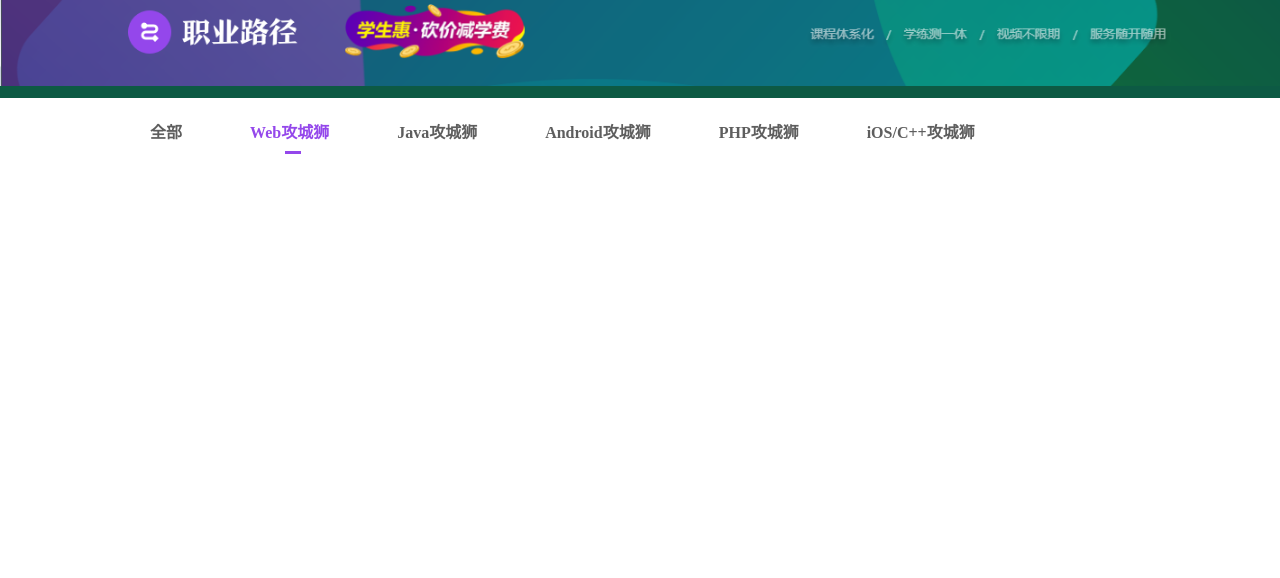
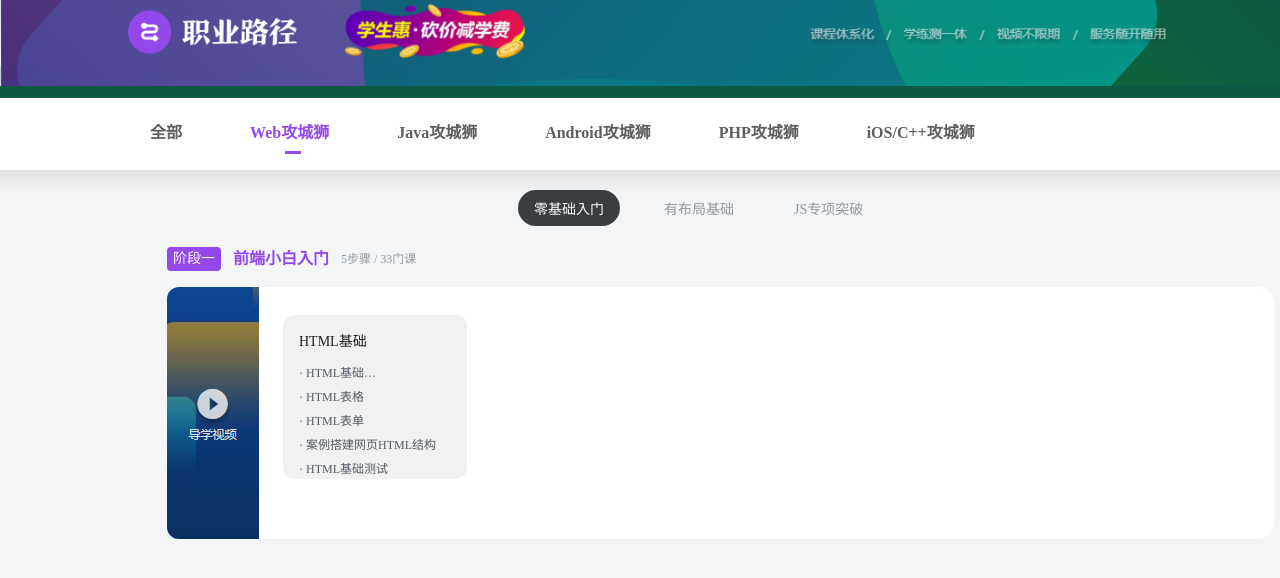
Before and after one commit to LetMeHear/page-use-HTML-CSS, a plain HTML site: page index.html in a window 1280 px wide. Shown: the part 94-672 px from the top of the page. Drawn offline with Linux system fonts and the light colour scheme.

Commit message:
add some style

```diff
--- a/index.html
+++ b/index.html
@@ -50,7 +50,36 @@
 			<div class="lessons-item-each hover-pointer">iOS/C++攻城狮</div>
 		</div>
 		<div class="small-purple-badge"></div>
-		<div class="midder-container"></div>
+		<div class="midder-container">
+			<div class="middle-toper-gradient-color"></div>
+			<div class="middle-title-items-box">
+				<div class="middle-title-items-focus hover-pointer">零基础入门</div>
+				<div class="middle-title-items-each hover-pointer">有布局基础</div>
+				<div class="middle-title-items-each hover-pointer">JS专项突破</div>
+			</div>
+			<div class="lessons-stages">
+				<div class="which-stage">阶段一</div>
+				<div class="stage-title">前端小白入门</div>
+				<div class="how-many-lessons">5步骤 / 33门课</div>
+			</div>
+			<div class="stage-detail">
+				<div class="left-pic-container"></div>
+				<div class="right-content-container">
+					<div class="content-items-each-container">
+						<div class="content-items-each">
+							<p class="content-items-each-title">HTML基础</p>
+							<ul>
+								<li>· HTML基础</li>
+								<li>· HTML表格</li>
+								<li>· HTML表单</li>
+								<li>· 案例搭建网页HTML结构</li>
+								<li>· HTML基础测试</li>
+							</ul>
+						</div>
+				    </div>
+				</div>
+			</div>
+		</div>
 		<div class="footer-container"></div>
 	</div>
 </body>
--- a/main.css
+++ b/main.css
@@ -5,7 +5,7 @@ body {
 	display: flex;
 	width: 100%;
 	height: 72px;
-	min-width: 1440px;
+	min-width: 1421px;
 	background-color: #07111b;
 }
 .mooc-logo-container {
@@ -192,3 +192,119 @@ body {
 	width: 16px;
 	background-color: #9447eb;
 }
+.midder-container {
+	height: 700px;
+	background-color: #f3f5f7;
+}
+.middle-toper-gradient-color {
+	height: 24px;
+	background: linear-gradient(0deg, #f3f5f7, #dfe1e3);
+}
+.middle-title-items-box {
+	display: flex;
+	position: relative;
+	top: -4px;
+	margin-left: 518px;
+}
+.middle-title-items-each {
+	font-size: 14px;
+	color: #93999f;
+	padding: 8px 16px;
+	border-radius: 18px;
+	margin-right: 28px;
+}
+.middle-title-items-each:hover {
+	color: #4d555d;
+}
+.middle-title-items-focus {
+	background-color: #383d42;
+	color: #fff;
+	font-size: 14px;
+	padding: 8px 16px;
+	margin-right: 28px;
+	border-radius: 18px;
+}
+.lessons-stages {
+	display: flex;
+	margin-left: 167px;
+	margin-top: 17px;
+}
+.which-stage {
+	font-size: 14px;
+	color: #fff;
+	padding: 4px 6px;
+	margin-right: 12px;
+	line-height: 16px;
+	background-color: #9447eb;
+	border-radius: 4px;
+}
+.stage-title {
+	font-size: 16px;
+	color: #9447eb;
+	line-height: 24px;
+	font-weight: 700;
+	margin-right: 12px;
+}
+.how-many-lessons {
+	font-size: 12px;
+	color: #9199a1;
+	line-height: 24px;
+}
+.stage-detail {
+	display: flex;
+	width: fit-content;
+	margin: 16px 0 0 167px;
+}
+.left-pic-container {
+	width: 92px;
+	height: 252px;
+	background-image: url(./imgs/stage1.png);
+	background-size: contain;
+	background-repeat: no-repeat;
+}
+.right-content-container {
+	display: flex;
+	height: 252px;
+	width: 1016px;
+	background-color: #fff;
+	border-radius: 0 18px 18px 0;
+	padding: 20px 10px 16px 24px;
+	box-sizing: border-box;
+}
+.content-items-each-container {
+	margin-top: 8px;
+}
+.content-items-each {
+	background-color: #f1f1f2;
+	padding: 16px 26px 16px 16px;
+	position: relative;
+	width: 142px;
+	height: 132px;
+	border-radius: 12px;
+	display: -webkit-box;
+	overflow: hidden;
+	text-overflow: ellipsis;
+	-webkit-box-orient: vertical;
+	-webkit-line-clamp: 1;
+}
+.content-items-each-title {
+	font-size: 14px;
+	font-weight: 400;
+	color: #1c1f21;
+	line-height: 20px;
+	margin: 1px 0 0 0;
+	text-overflow: ellipsis;
+	white-space: nowrap;
+	overflow: hidden;
+}
+.content-items-each ul {
+	padding: 0;
+	margin: 13px 0 0 0;
+}
+.content-items-each li {
+	font-size: 12px;
+	list-style: none;
+	color: #545c63;
+	line-height: 16px;
+	margin-top: 8px;
+}
```
Also changed, not shown: imgs/stage1.png (added).
